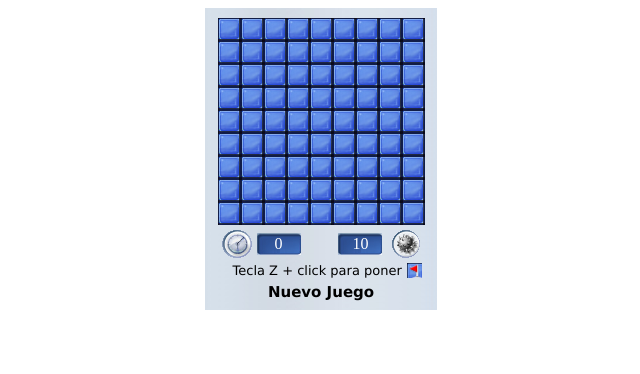
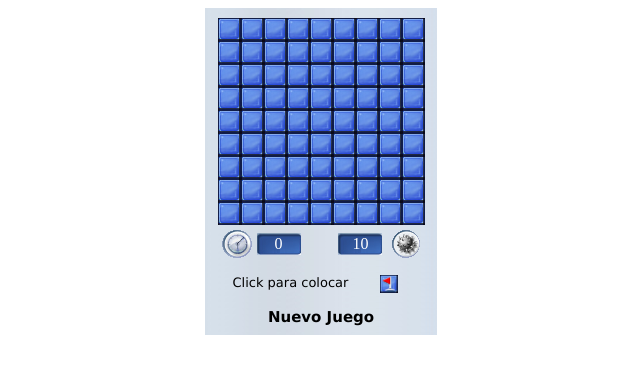
Before and after one commit to jonwilm/htmlgames, a PHP site: page /conexion/buscaminas/index.html in a window 1280 px wide. Shown: the top 374 px of the page, without its empty margins (319-959 px from the left). Run offline with PHP 8.4, Linux system fonts and the light colour scheme.

Commit message:
Ajuste Buscamina

```diff
--- a/buscaminas/Scripts/buscaminas.js
+++ b/buscaminas/Scripts/buscaminas.js
@@ -4,6 +4,21 @@ function principal() {
     crearMatriz();
 
     $('#lblcontador').text('0');
+
+    $('.b-act').css('display', 'none')
+    $('.b-desact').css('display', 'inline-block')
+    $('.colocar-bandera').click(function(){
+        $('.colocar-bandera').toggleClass('act')
+        if ($('.colocar-bandera').hasClass('act')) {
+            $('.b-act').css('display', 'inline-block')
+            $('.b-desact').css('display', 'none')
+            controlPress = true;
+        } else {
+            $('.b-act').css('display', 'none')
+            $('.b-desact').css('display', 'inline-block')
+            controlPress = false;
+        }
+    })
 
     document.onkeyup = function (e) {
         if (e.which == 90 || e.which == 122) {
--- a/buscaminas/Styles/Estilos.css
+++ b/buscaminas/Styles/Estilos.css
@@ -486,7 +486,8 @@ div.textoinferior
 {
     width: 207px;
     height: 20px;
-    margin: 0 auto;
+    margin: 20px auto;
+    text-align: center;
 }
 
 div.textoinferior .texto
@@ -501,7 +502,7 @@ div.textoinferior .texto
 
 div.textoinferior .imagenbandera
 {
-    background: url("Images/bloque_banderamini.png");
+    background: url("Images/bloque_banderamini.png") no-repeat center;
     width: 15px;
     height: 15px;
     float: left;
--- a/buscaminas/index.html
+++ b/buscaminas/index.html
@@ -37,8 +37,11 @@
             </div>
           </div>
           <div id="textoInferior" class="textoinferior">
-            <div class="texto">Tecla Z + click para poner</div>
-            <div class="imagenbandera"></div>
+            <div class="texto">Click para colocar</div>
+            <a class="colocar-bandera" style="margin-left: 5px;">
+              <img class="b-desact" src="Styles/Images/bloque_banderamini.png" alt="">
+              <img class="b-act" src="Styles/Images/bloque_bandera_hover2.png" alt="">
+            </a>
           </div>
 
           <div class="nuevojuego">
```
